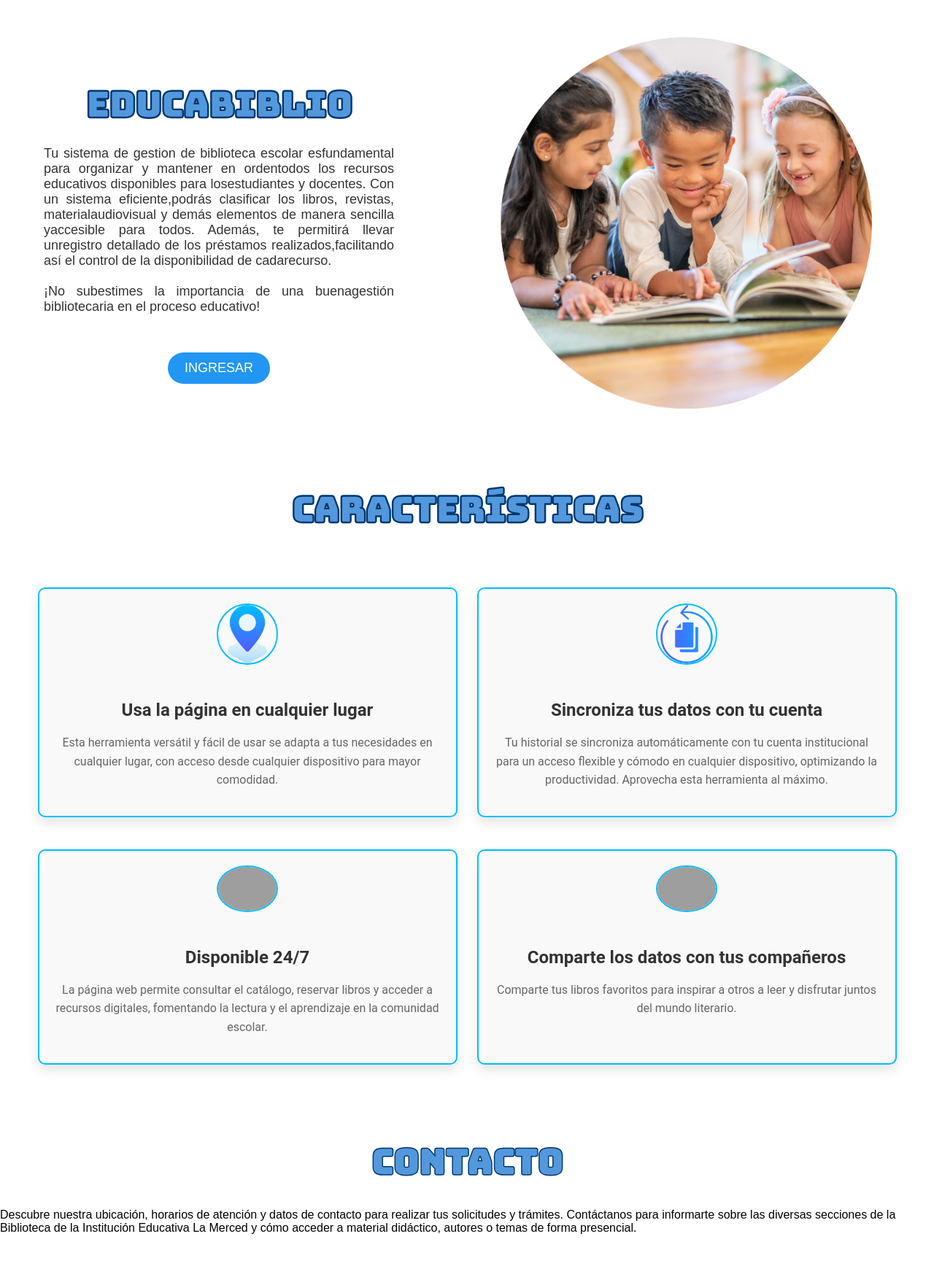
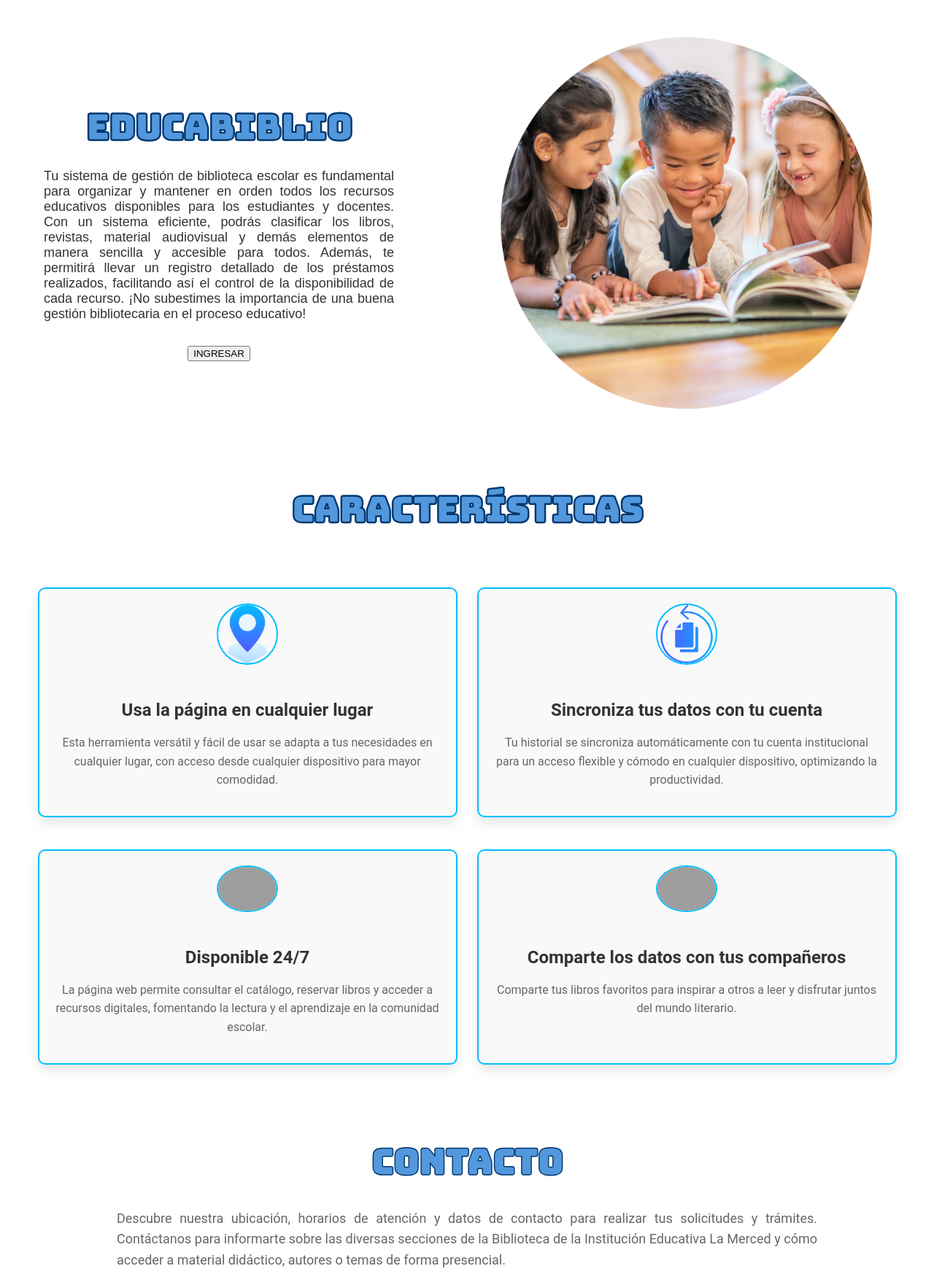
Before and after one commit to Deilys0204/Gestion_Biblioteca_Escolar, a PHP site: page / in a window 1280 px wide. Shown: the part 161-1922 px from the top of the page at 73% size. Run offline with PHP 8.4, Linux system fonts and the light colour scheme; grey boxes are pictures that could not be loaded.

Commit message:
se pasa el codigo a php

```diff
--- a/css/style.css
+++ b/css/style.css
@@ -51,7 +51,7 @@ body {
     background-color: #d0ecf8;
 }
 
-/* Botón "Registrarse" */
+/* Botón "Registrarse" e "Ingresar"*/
 .btn-unique {
     background-color: #5398dc;
     color: white;
@@ -126,24 +126,6 @@ body {
     margin-top: 0;
     margin-bottom: 1.875em;
     width: 100%;
-}
-
-/* Botón "Ingresar" */
-.btn-ingresar {
-    background-color: #2196F3;
-    color: #ffffff;
-    padding: 0.625em 1.25em;
-    border: none;
-    border-radius: 1.25em;
-    font-size: 1.125em;
-    cursor: pointer;
-    text-align: center;
-    display: block;
-    margin-top: 1em;
-}
-
-.btn-ingresar:hover {
-    background-color: #1976D2;
 }
 
 /* Sección de Imagen */
@@ -230,11 +212,23 @@ body {
     color: #5398dc;
 }
 
+
+/* Texto informativo bajo el título */
+.mensaje {
+    text-align: justify;
+    font-size: 1.125em;
+    color: #666;
+    max-width: 75%;
+    margin: 1em auto;
+    font-family: 'Roboto', sans-serif;
+    line-height: 1.6;
+}
+
 /* Sección de Contacto */
 .contact {
     background-color: #ffffff;
     padding: 3.125em;
-    color: #000000;
+    color: #000;
     font-size: 1.125em;
 }
 
@@ -252,13 +246,20 @@ body {
     flex: 1;
     padding-right: 1.5em;
     max-width: 50%;
+    font-family: 'Roboto', sans-serif;
+}
+
+.contact-info p {
+    font-size: 1em;
+    line-height: 1.6;
+    color: #333;
+    margin-bottom: 1.5em;
 }
 
 /* Mapa de Google Maps */
 .contact-map {
     flex: 1;
     max-width: 50%;
-    height: auto;
     display: flex;
     justify-content: center;
     align-items: center;
@@ -266,7 +267,7 @@ body {
 
 .contact-map iframe {
     width: 100%;
-    height: 350px;
+    height: 200px;
     border: 0;
 }
 
--- a/index.html
+++ /dev/null
@@ -1,122 +0,0 @@
-<!DOCTYPE html>
-<html lang="es">
-<head>
-    <meta charset="UTF-8">
-    <meta http-equiv="X-UA-Compatible" content="IE=edge">
-    <meta name="viewport" content="width=device-width, initial-scale=1.0">
-    <title>EducaBiblio</title>
-    <link rel="preconnect" href="https://fonts.googleapis.com">
-    <link rel="preconnect" href="https://fonts.gstatic.com" crossorigin>
-    <link href="https://fonts.googleapis.com/css2?family=Bungee&family=Pixelify+Sans:wght@400..700&display=swap" rel="stylesheet">
-
-    <link rel="stylesheet" href="css/style.css">
-</head>
-<body>
-    <!-- Encabezado con Menú de Navegación -->
-    <header class="header">
-        <div class="logo">
-            <!-- Imagen del logotipo -->
-            <img src="img/logo.png" alt="Institución Educativa La Merced" class="logo-image">
-        </div>
-        <nav class="menu">
-            <ul>
-                <li><a href="#inicio">INICIO</a></li>
-                <li><a href="#caracteristicas">CARACTERÍSTICAS</a></li>
-                <li><a href="#contacto">CONTACTO</a></li>
-                <li><a href="#" class="btn-unique">REGISTRARSE</a></li>
-            </ul>
-        </nav>
-    </header>
-
-    <!-- Sección Principal de Información -->
-<section class="main-info" id="inicio">
-    <div class="info-container">
-        <!-- Columna Izquierda: Texto y Botón -->
-        <div class="text-section">
-            <div class="titulo-container">
-            <h1 class="titulo">EDUCABIBLIO</h1>
-            </div>
-            <p>Tu sistema de gestion de biblioteca escolar esfundamental para organizar y mantener
-                en ordentodos los recursos educativos disponibles para losestudiantes y docentes.
-                Con un sistema eficiente,podrás clasificar los libros, revistas, materialaudiovisual
-                y demás elementos de manera sencilla yaccesible para todos. Además, te permitirá
-                llevar unregistro detallado de los préstamos realizados,facilitando así el control
-                de la disponibilidad de cadarecurso. <br><br> ¡No subestimes la importancia de una buenagestión
-                bibliotecaria en el proceso educativo!</p>
-            <button class="btn-ingresar">INGRESAR</button>
-        </div>
-
-        <!-- Columna Derecha: Imagen Circular -->
-        <div class="image-section">
-            <img src="img/foto_index.png" alt="Imagen Circular" class="circular-image">
-        </div>
-    </div>
-</section>
-
-
-    <!-- Sección de Título de Características -->
-<section class="features-title" id="caracteristicas">
-    <h1 class="titulo">CARACTERÍSTICAS</h1>
-</section>
-
-<!-- Sección de Detalles de Características -->
-<section class="features">
-    <div class="feature">
-        <img src="img/ubicacion.png" alt="Ubicación Icono">
-        <h3>Usa la página en cualquier lugar</h3>
-        <p>Esta herramienta versátil y fácil de usar se adapta a tus necesidades en cualquier lugar,
-            con acceso desde cualquier dispositivo para mayor comodidad.</p>
-    </div>
-    <div class="feature">
-        <img src="img/sincronizacion.png" alt="Sincronización Icono">
-        <h3>Sincroniza tus datos con tu cuenta</h3>
-        <p>Tu historial se sincroniza automáticamente con tu cuenta institucional para un acceso flexible y
-            cómodo en cualquier dispositivo, optimizando la productividad. Aprovecha esta herramienta al máximo.</p>
-    </div>
-    <div class="feature">
-        <img src="img/disponibilidad.png" alt="Compartir Icono">
-        <h3>Disponible 24/7</h3>
-        <p>La página web permite consultar el catálogo, reservar libros y acceder a recursos digitales,
-            fomentando la lectura y el aprendizaje en la comunidad escolar.</p>
-    </div>
-    <div class="feature">
-        <img src="img/red.png" alt="Compartir Icono">
-        <h3>Comparte los datos con tus compañeros</h3>
-        <p>Comparte tus libros favoritos para inspirar a otros a leer y disfrutar juntos del mundo literario.</p>
-    </div>
-</section>
-
-    <!-- Sección de Título de Contacto -->
-<section class="contact-title" id="contacto">
-    <h1 class="title">CONTACTO</h1>
-</section>
-<p class="mensaje">Descubre nuestra ubicación, horarios de atención y datos de contacto para realizar tus solicitudes y trámites.
-    Contáctanos para informarte sobre las diversas secciones de la Biblioteca de la Institución Educativa La Merced y
-    cómo acceder a material didáctico, autores o temas de forma presencial.</p>
-
-<!-- Sección de Información de Contacto con Mapa -->
-<section class="contact">
-    <div class="contact-container">
-        <!-- Información de Contacto -->
-        <div class="contact-info">
-            <p><strong>Biblioteca de la Institución Educativa La Merced</strong><br>
-                 Km 1 Vía Garzón, El Agrado, Huila. <br>
-                 Código postal: 414047.</p>
-            <p><strong>Horario de atención:</strong> Lunes a viernes: 8:00 a. m. a 4:00 p. m.</p>
-            <p><strong>Teléfono:</strong> (+57 312) 4778545</p>
-            <p><strong>Correo institucional:</strong>XXXXXXXX@XXXXXXXX.gov.co</p>
-        </div>
-
-        <!-- Mapa de Google Maps -->
-        <div class="contact-map">
-            <iframe src="https://www.google.com/maps/embed?pb=!1m18!1m12!1m3!1d3976.4959064202695!2d-74.08175318557873!3d4.609710643098556!2m3!1f0!2f0!3f0!3m2!1i1024!2i768!4f13.1!3m3!1m2!1s0x8e3f99e9b2c65b29%3A0x7f912c0412e80cae!2sBogotá%2C%20Colombia!5e0!3m2!1ses!2sco!4v1616702747864!5m2!1ses!2sco" width="100%" height="350" style="border:0;" allowfullscreen="" loading="lazy"></iframe>
-        </div>
-    </div>
-</section>
-
-    <!-- Pie de Página -->
-    <footer class="footer">
-        <p>© EducaBiblio. All Rights Reserved 2024 | <a href="#">Terms & Conditions</a></p>
-    </footer>
-</body>
-</html>
--- /dev/null
+++ b/index.php
@@ -0,0 +1,113 @@
+<!DOCTYPE html>
+<html lang="es">
+<head>
+    <meta charset="UTF-8">
+    <meta http-equiv="X-UA-Compatible" content="IE=edge">
+    <meta name="viewport" content="width=device-width, initial-scale=1.0">
+    <title><?php echo "EducaBiblio"; ?></title>
+    <link rel="preconnect" href="https://fonts.googleapis.com">
+    <link rel="preconnect" href="https://fonts.gstatic.com" crossorigin>
+    <link href="https://fonts.googleapis.com/css2?family=Bungee&family=Pixelify+Sans:wght@400..700&display=swap" rel="stylesheet">
+    <link rel="stylesheet" href="css/style.css">
+</head>
+<body>
+    <!-- Encabezado con Menú de Navegación -->
+    <header class="header">
+        <div class="logo">
+            <!-- Imagen del logotipo -->
+            <img src="img/logo.png" alt="Institución Educativa La Merced" class="logo-image">
+        </div>
+        <nav class="menu">
+            <ul>
+                <li><a href="#inicio">INICIO</a></li>
+                <li><a href="#caracteristicas">CARACTERÍSTICAS</a></li>
+                <li><a href="#contacto">CONTACTO</a></li>
+                <li><a href="#" class="btn-unique">REGISTRARSE</a></li>
+            </ul>
+        </nav>
+    </header>
+
+    <!-- Sección Principal de Información -->
+    <section class="main-info" id="inicio">
+        <div class="info-container">
+            <!-- Columna Izquierda: Texto y Botón -->
+            <div class="text-section">
+                <div class="titulo-container">
+                    <h1 class="titulo"><?php echo "EDUCABIBLIO"; ?></h1>
+                </div>
+                <p><?php echo "Tu sistema de gestión de biblioteca escolar es fundamental para organizar y mantener en orden todos los recursos educativos disponibles para los estudiantes y docentes. Con un sistema eficiente, podrás clasificar los libros, revistas, material audiovisual y demás elementos de manera sencilla y accesible para todos. Además, te permitirá llevar un registro detallado de los préstamos realizados, facilitando así el control de la disponibilidad de cada recurso. ¡No subestimes la importancia de una buena gestión bibliotecaria en el proceso educativo!"; ?></p>
+                <button class="btn-ingresar"><?php echo "INGRESAR"; ?></button>
+            </div>
+
+            <!-- Columna Derecha: Imagen Circular -->
+            <div class="image-section">
+                <img src="img/foto_index.png" alt="Imagen Circular" class="circular-image">
+            </div>
+        </div>
+    </section>
+
+    <!-- Sección de Título de Características -->
+    <section class="features-title" id="caracteristicas">
+        <h1 class="titulo"><?php echo "CARACTERÍSTICAS"; ?></h1>
+    </section>
+
+    <!-- Sección de Detalles de Características -->
+    <section class="features">
+        <?php
+        // Aquí puedes usar PHP para cargar características desde una base de datos o archivo.
+        $caracteristicas = [
+            ["img" => "ubicacion.png", "titulo" => "Usa la página en cualquier lugar", "descripcion" => "Esta herramienta versátil y fácil de usar se adapta a tus necesidades en cualquier lugar, con acceso desde cualquier dispositivo para mayor comodidad."],
+            ["img" => "sincronizacion.png", "titulo" => "Sincroniza tus datos con tu cuenta", "descripcion" => "Tu historial se sincroniza automáticamente con tu cuenta institucional para un acceso flexible y cómodo en cualquier dispositivo, optimizando la productividad."],
+            ["img" => "disponibilidad.png", "titulo" => "Disponible 24/7", "descripcion" => "La página web permite consultar el catálogo, reservar libros y acceder a recursos digitales, fomentando la lectura y el aprendizaje en la comunidad escolar."],
+            ["img" => "red.png", "titulo" => "Comparte los datos con tus compañeros", "descripcion" => "Comparte tus libros favoritos para inspirar a otros a leer y disfrutar juntos del mundo literario."]
+        ];
+
+        foreach ($caracteristicas as $caracteristica) {
+            echo "<div class='feature'>
+                <img src='img/" . $caracteristica['img'] . "' alt='" . $caracteristica['titulo'] . "'>
+                <h3>" . $caracteristica['titulo'] . "</h3>
+                <p>" . $caracteristica['descripcion'] . "</p>
+                </div>";
+        }
+        ?>
+    </section>
+
+    <!-- Sección de Título de Contacto -->
+    <section class="contact-title" id="contacto">
+        <h1 class="title"><?php echo "CONTACTO"; ?></h1>
+    </section>
+    <p class="mensaje"><?php echo "Descubre nuestra ubicación, horarios de atención y datos de contacto para realizar tus solicitudes y trámites. Contáctanos para informarte sobre las diversas secciones de la Biblioteca de la Institución Educativa La Merced y cómo acceder a material didáctico, autores o temas de forma presencial."; ?></p>
+
+    <!-- Sección de Información de Contacto con Mapa -->
+    <section class="contact">
+        <div class="contact-container">
+            <!-- Información de Contacto -->
+            <div class="contact-info">
+                <?php
+                // Datos de contacto, que también puedes obtener dinámicamente.
+                $biblioteca = "Biblioteca de la Institución Educativa La Merced";
+                $direccion = "Km 1 Vía Garzón, El Agrado, Huila. Código postal: 414047";
+                $horario = "Lunes a viernes: 8:00 a. m. a 4:00 p. m.";
+                $telefono = "(+57 312) 4778545";
+                $correo = "XXXXXXXX@XXXXXXXX.gov.co";
+
+                echo "<p><strong>$biblioteca</strong><br>$direccion</p>";
+                echo "<p><strong>Horario de atención:</strong> $horario</p>";
+                echo "<p><strong>Teléfono:</strong> $telefono</p>";
+                echo "<p><strong>Correo institucional:</strong> $correo</p>";
+                ?>
+            </div>
+
+            <!-- Mapa de Google Maps -->
+            <div class="contact-map">
+                <iframe src="https://www.google.com/maps/embed?pb=!1m18!1m12!1m3!1d3976.4959064202695!2d-74.08175318557873!3d4.609710643098556!2m3!1f0!2f0!3f0!3m2!1i1024!2i768!4f13.1!3m3!1m2!1s0x8e3f99e9b2c65b29%3A0x7f912c0412e80cae!2sBogotá%2C%20Colombia!5e0!3m2!1ses!2sco!4v1616702747864!5m2!1ses!2sco" width="100%" height="350" style="border:0;" allowfullscreen="" loading="lazy"></iframe>
+            </div>
+        </div>
+    </section>
+
+    <!-- Pie de Página -->
+    <footer class="footer">
+        <p><?php echo "© EducaBiblio. All Rights Reserved 2024 | <a href='#'>Terms & Conditions</a>"; ?></p>
+    </footer>
+</body>
+</html>
```
